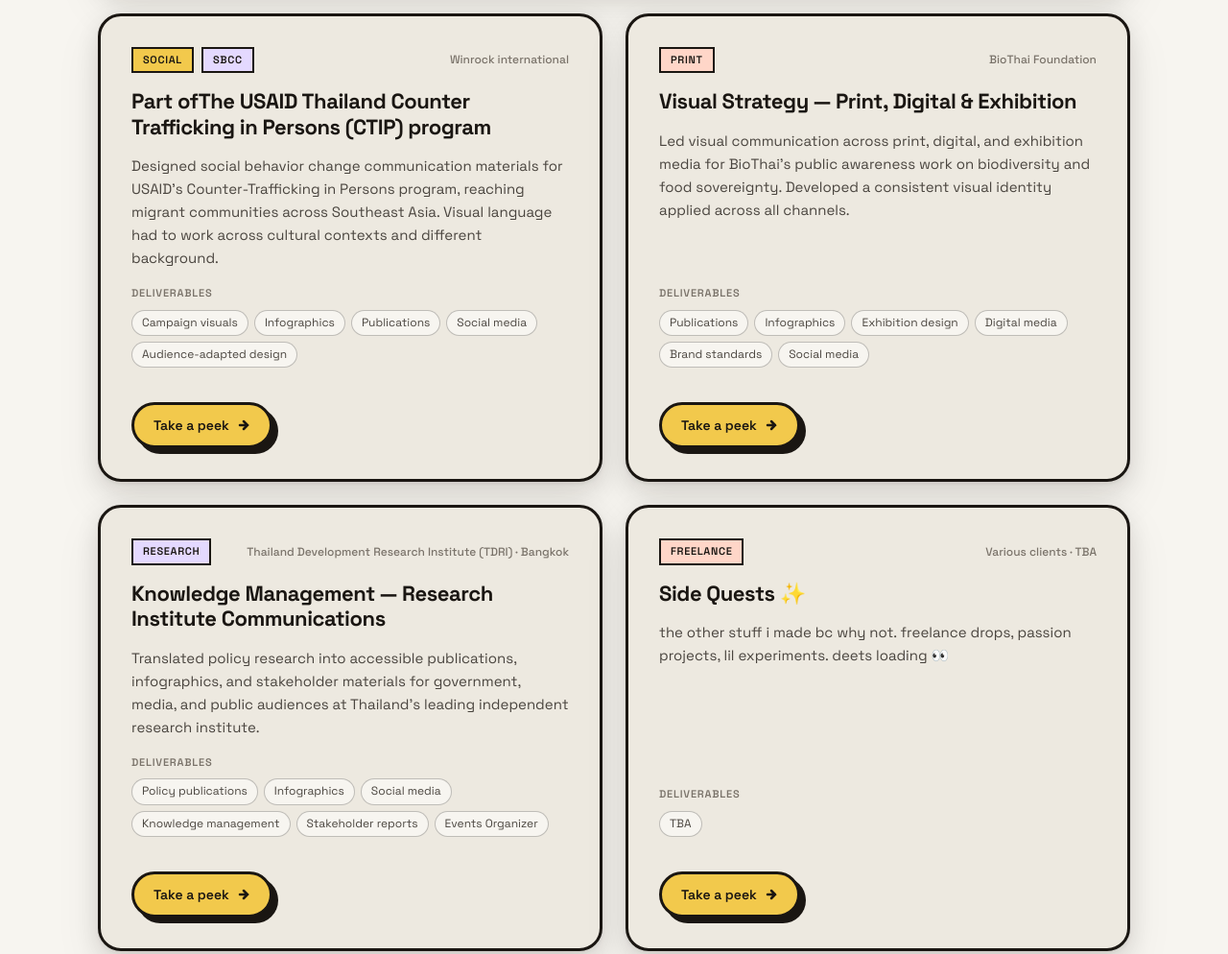
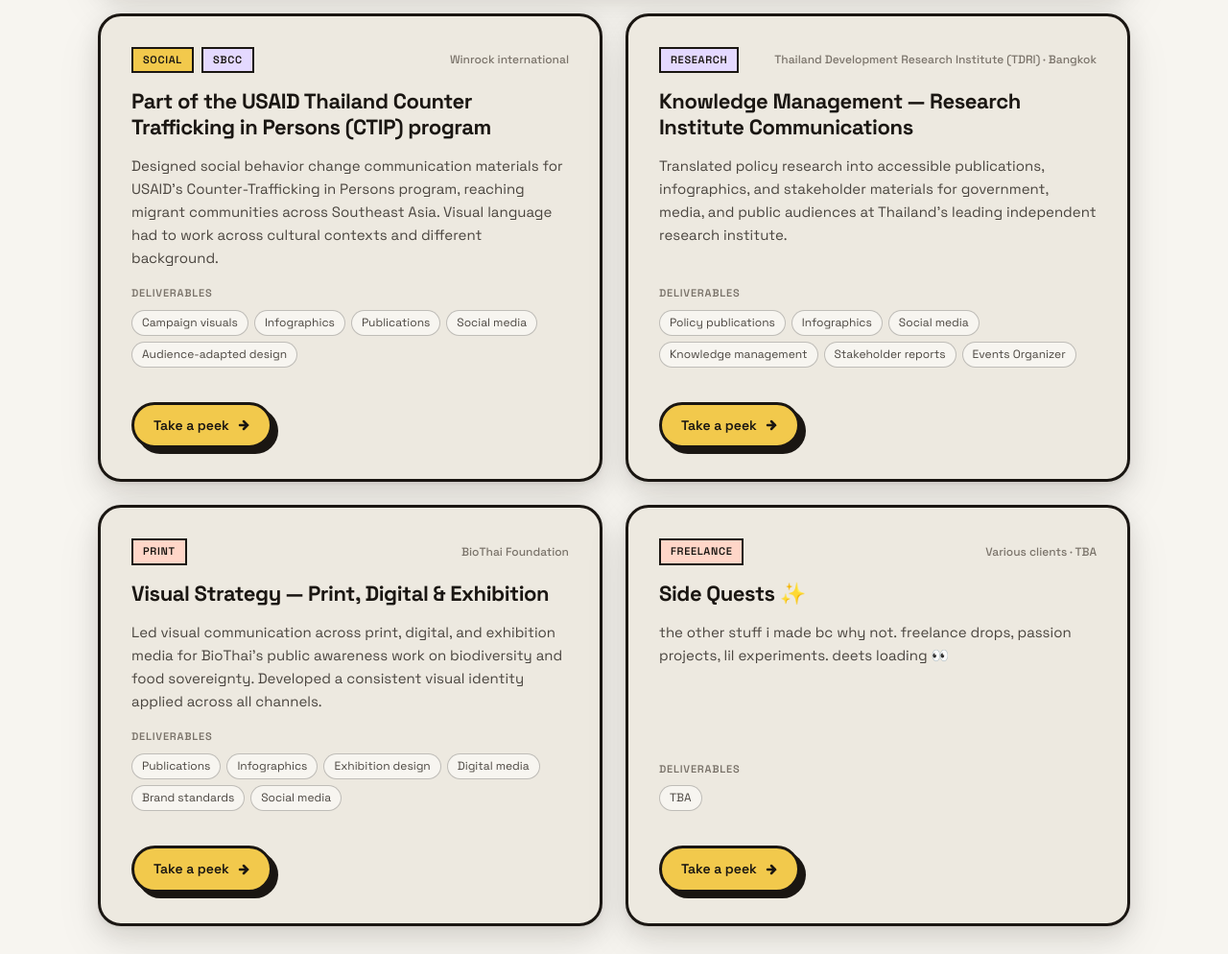
Before and after one commit to Tangthaidk/TangthaiFolio, a plain HTML site: page index.html in a window 1280 px wide. Shown: the part 1480-2474 px from the top of the page at 96% size. Drawn offline with Linux system fonts and the light colour scheme.

Commit message:
typo edit

```diff
--- a/index.html
+++ b/index.html
@@ -771,7 +771,7 @@
           <span class="project-tag research">SBCC</span>
           <span class="project-org">Winrock international</span>
         </div>
-        <h3 class="project-title">Part ofThe USAID Thailand Counter Trafficking in Persons (CTIP) program</h3>
+        <h3 class="project-title">Part of the USAID Thailand Counter Trafficking in Persons (CTIP) program</h3>
         <p class="project-desc">
           Designed social behavior change communication materials for USAID's Counter-Trafficking in Persons program, reaching migrant communities across Southeast Asia. Visual language had to work across cultural contexts and different background.
         </p>
@@ -791,32 +791,6 @@
         </a>
       </div>
 
-      <!-- BioThai -->
-      <div class="project-card">
-        <div class="project-meta">
-          <span class="project-tag print">Print</span>
-          <span class="project-org">BioThai Foundation</span>
-        </div>
-        <h3 class="project-title">Visual Strategy — Print, Digital &amp; Exhibition</h3>
-        <p class="project-desc">
-          Led visual communication across print, digital, and exhibition media for BioThai's public awareness work on biodiversity and food sovereignty. Developed a consistent visual identity applied across all channels.
-        </p>
-        <div class="project-deliverables">
-          <div class="deliverables-label">Deliverables</div>
-          <div class="deliverables-list">
-            <span class="deliverable-chip">Publications</span>
-            <span class="deliverable-chip">Infographics</span>
-            <span class="deliverable-chip">Exhibition design</span>
-            <span class="deliverable-chip">Digital media</span>
-            <span class="deliverable-chip">Brand standards</span>
-            <span class="deliverable-chip">Social media</span>
-          </div>
-        </div>
-        <a href="biothai.html" class="project-link-btn">
-          Take a peek
-          <svg aria-hidden="true" width="14" height="14" viewBox="0 0 14 14" fill="none" stroke="currentColor" stroke-width="2.5" stroke-linecap="round"><path d="M3 7h8M7 3l4 4-4 4"/></svg>
-        </a>
-      </div>
 
       <!-- TDRI -->
       <div class="project-card">
@@ -840,6 +814,33 @@
           </div>
         </div>
         <a href="tdri.html" class="project-link-btn">
+          Take a peek
+          <svg aria-hidden="true" width="14" height="14" viewBox="0 0 14 14" fill="none" stroke="currentColor" stroke-width="2.5" stroke-linecap="round"><path d="M3 7h8M7 3l4 4-4 4"/></svg>
+        </a>
+      </div>
+
+       <!-- BioThai -->
+      <div class="project-card">
+        <div class="project-meta">
+          <span class="project-tag print">Print</span>
+          <span class="project-org">BioThai Foundation</span>
+        </div>
+        <h3 class="project-title">Visual Strategy — Print, Digital &amp; Exhibition</h3>
+        <p class="project-desc">
+          Led visual communication across print, digital, and exhibition media for BioThai's public awareness work on biodiversity and food sovereignty. Developed a consistent visual identity applied across all channels.
+        </p>
+        <div class="project-deliverables">
+          <div class="deliverables-label">Deliverables</div>
+          <div class="deliverables-list">
+            <span class="deliverable-chip">Publications</span>
+            <span class="deliverable-chip">Infographics</span>
+            <span class="deliverable-chip">Exhibition design</span>
+            <span class="deliverable-chip">Digital media</span>
+            <span class="deliverable-chip">Brand standards</span>
+            <span class="deliverable-chip">Social media</span>
+          </div>
+        </div>
+        <a href="biothai.html" class="project-link-btn">
           Take a peek
           <svg aria-hidden="true" width="14" height="14" viewBox="0 0 14 14" fill="none" stroke="currentColor" stroke-width="2.5" stroke-linecap="round"><path d="M3 7h8M7 3l4 4-4 4"/></svg>
         </a>
```
Also changed, not shown: tilak.html (+6 -6 lines), images/Tilak/Iphone_Lenght_test-EN.png.
